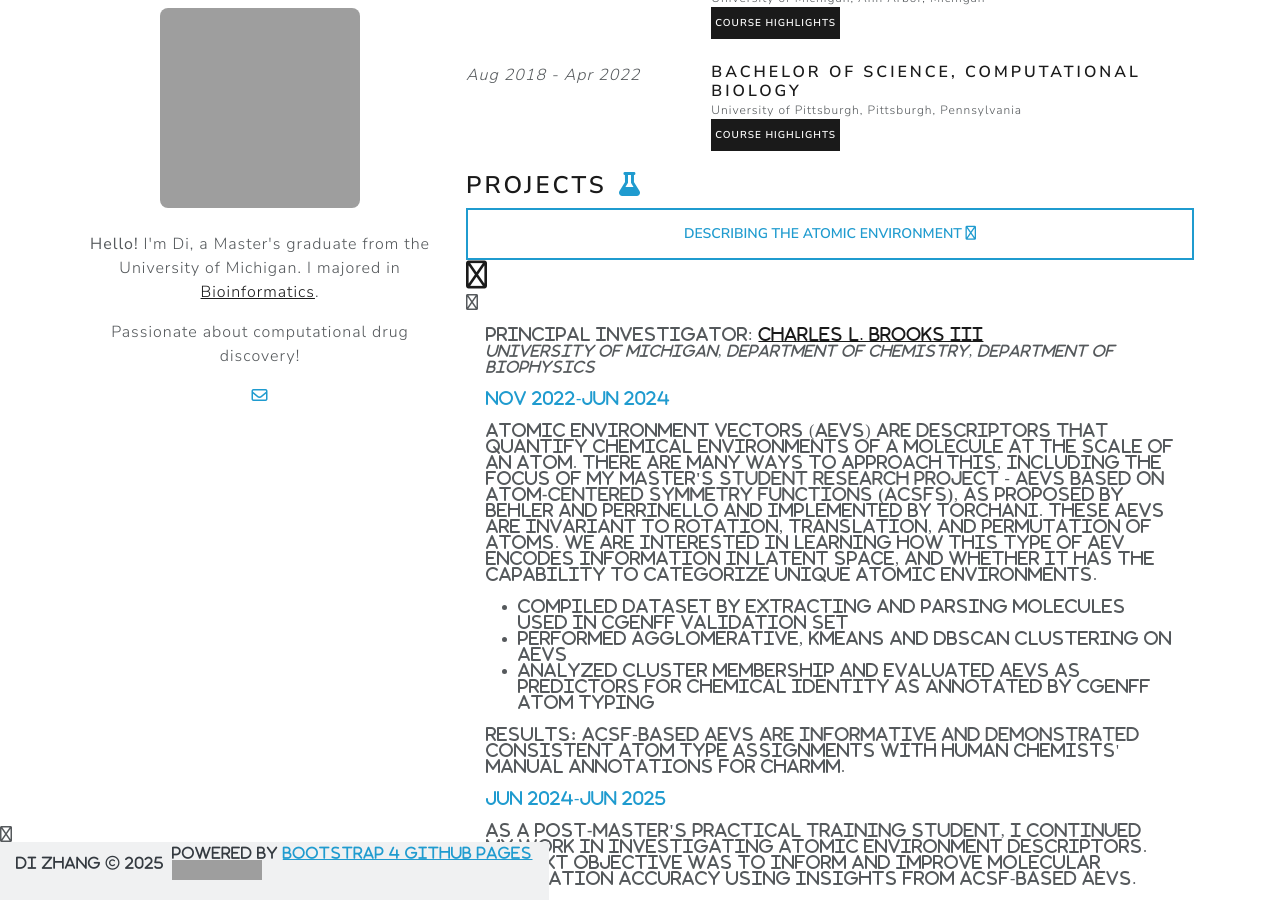
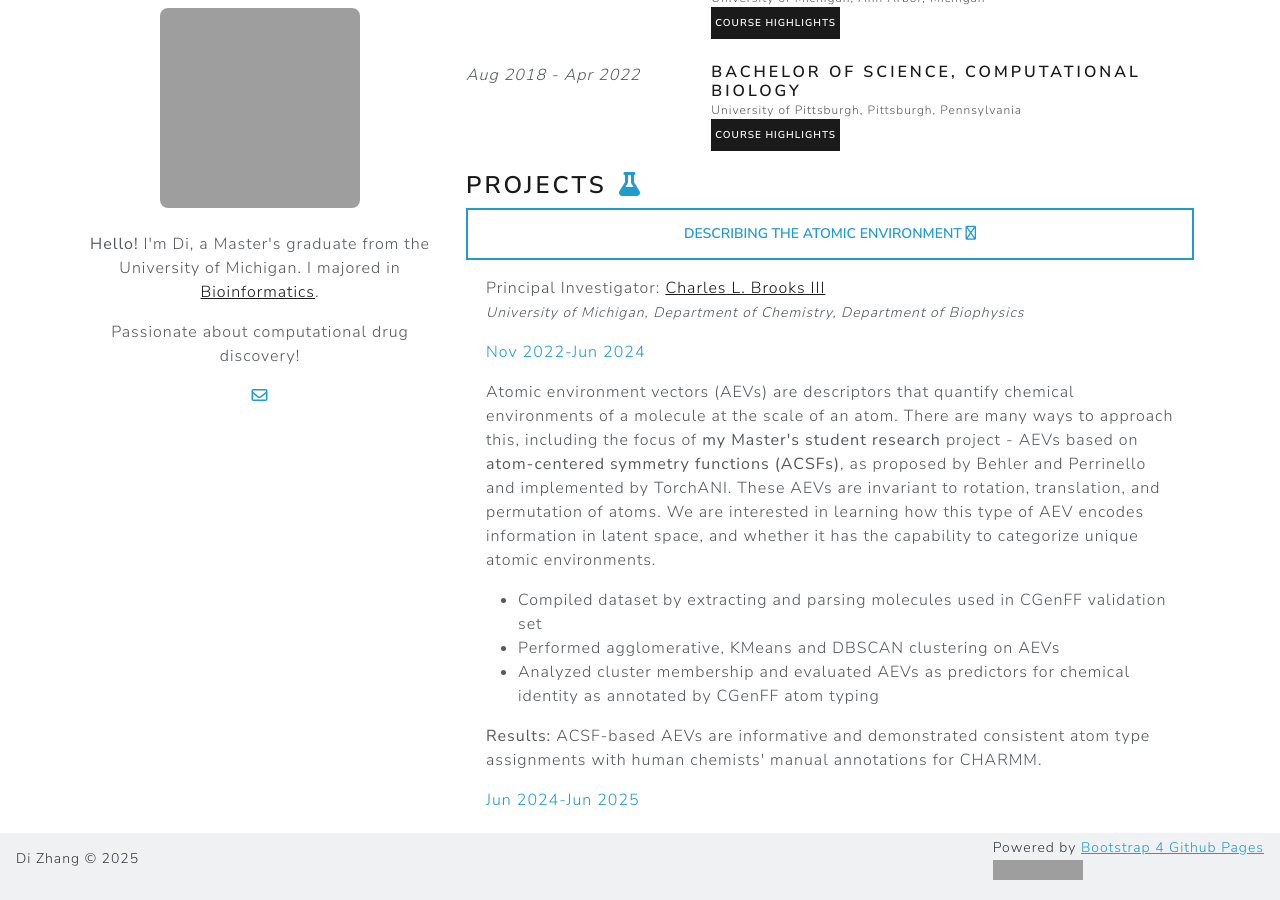
Before and after one commit to zhangdi33/zhangdi33.github.io, a Jekyll site: the page built from index.html, in a window 1280 px wide and 900 px high, scrolled down 329 px. Built offline with Jekyll 4.4.1, drawn with Linux system fonts in a browser that asks for light colours; grey boxes are pictures that could not be loaded.

Commit message:
Update index.html

```diff
--- a/index.html
+++ b/index.html
@@ -117,7 +117,7 @@
           <div class="accordion-item">
             <h2 class="accordion-header" id="headingAEV">
               <button class="btn btn-outline-info w-100" type="button" data-bs-toggle="collapse" data-bs-target="#AEV" aria-expanded="true" aria-controls="AEV">
-                Describing the Atomic Environment <i class="fa-regular fa-angle-down">
+                Describing the Atomic Environment <i class="fa-regular fa-angle-down"></i>
               </button>
             </h2>
             <div id="AEV" class="accordion-collapse collapse show" aria-labelledby="headingAEV" data-bs-parent="#projects">
```
